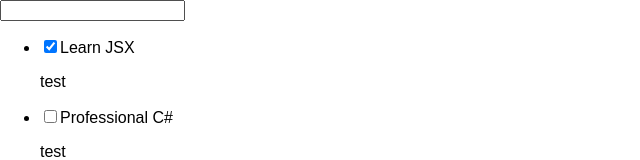
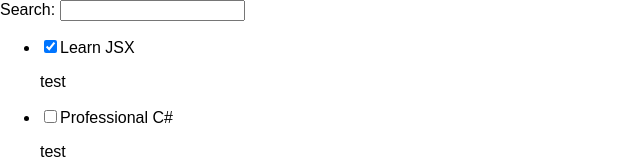
Before and after one commit to zdenotirc/demo-app, a React (Create React App) app: page / in a window 1280 px wide. Shown: the top 160 px of the page, without its empty margins (0-640 px from the left). Built offline with nearby package versions, Linux system fonts and the light colour scheme; the HTML template or start-up script is replaced by a standard one.

Commit message:
search to delete 2

```diff
--- a/src/components/todo/TodoForm.tsx
+++ b/src/components/todo/TodoForm.tsx
@@ -10,6 +10,7 @@ export const TodoForm = (props: TodoFormProps) => {
     return (
         <div>
             <form>
+                <label htmlFor="">Search: </label>
                 <input type="text" onChange={props.handleInput} value={props.currentTodo} />
             </form>
         </div>
```
